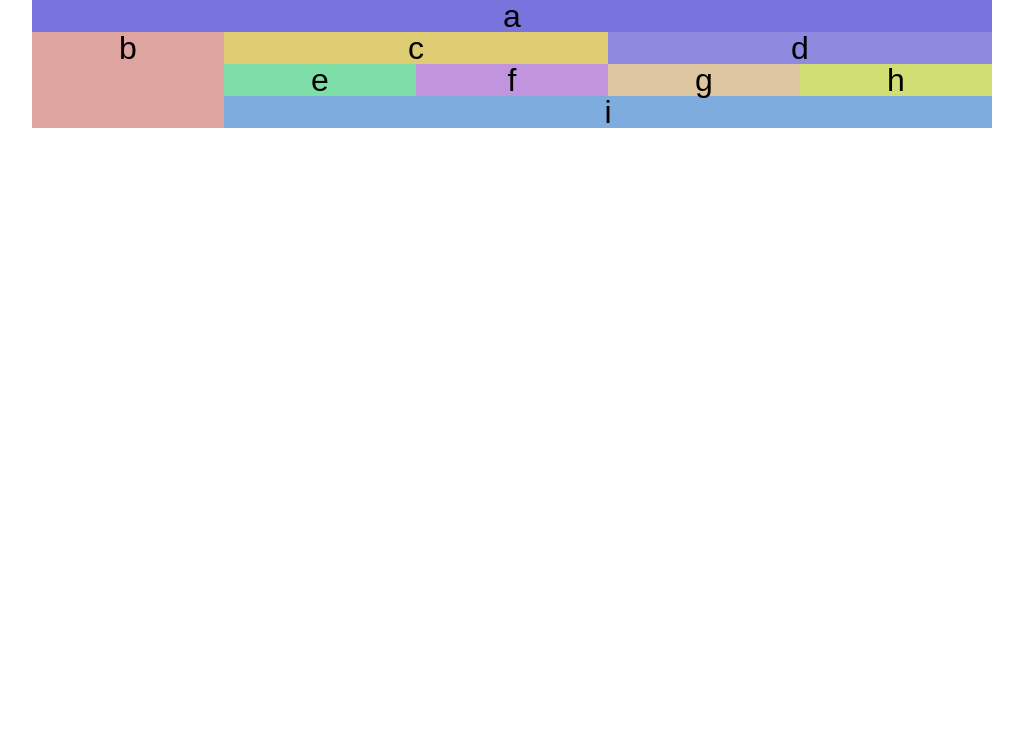
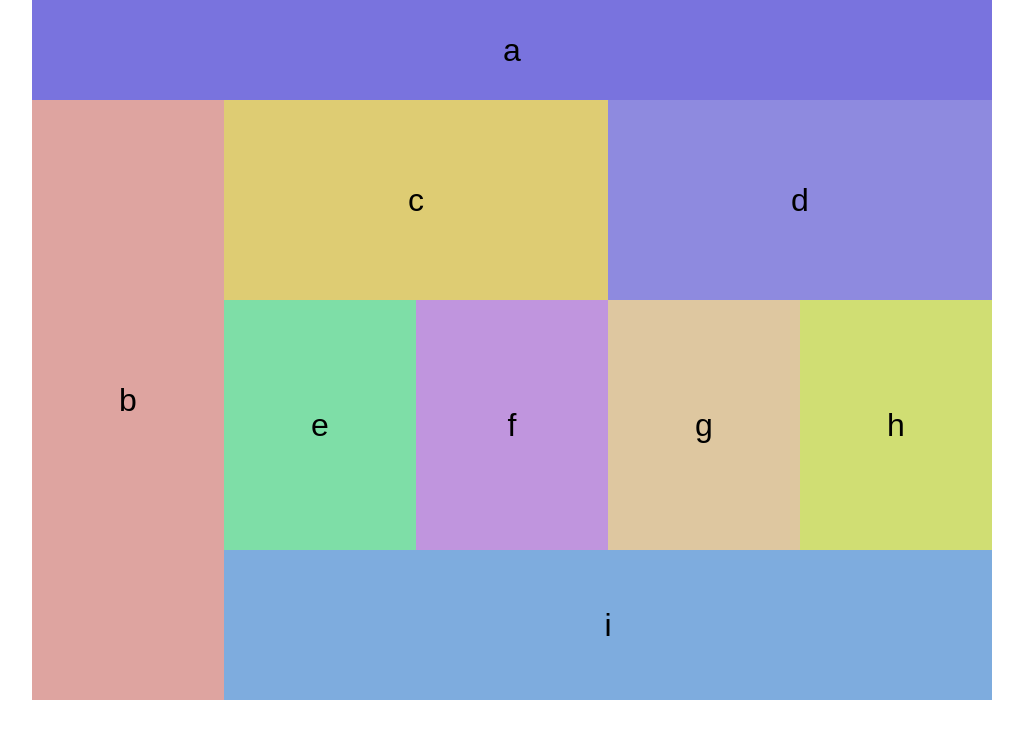
Before and after one commit to mlhaus/lab-01, a plain HTML site: page index.html in a window 1280 px wide. Shown: the whole page, without its empty margins (128-1151 px from the left). Drawn offline with Linux system fonts and the light colour scheme.

Commit message:
Added min and line heights

```diff
--- a/css/layout.css
+++ b/css/layout.css
@@ -25,4 +25,29 @@
     float: left;
   }
 
+  #a {
+    min-height: 100px !important;
+    line-height: 100px !important;
+  }
+
+  #b {
+    min-height: 600px !important;
+    line-height: 600px !important;
+  }
+
+  #c, #d {
+    min-height: 200px !important;
+    line-height: 200px !important;
+  }
+
+  #e, #f, #g, #h {
+    min-height: 250px !important;
+    line-height: 250px !important;
+  }
+
+  #i {
+    min-height: 150px !important;
+    line-height: 150px !important;
+  }
+
 }
--- a/css/theme.css
+++ b/css/theme.css
@@ -4,15 +4,19 @@
 
 #a {
   background-color: #7973DE;
+  min-height: 75px;
+  line-height: 75px;
 }
 
 #b::before {
   content: "b";
 }
 
-/* #b {
-  background-color: orange;
-} */
+#b {
+  /* background-color: orange; */
+  min-height: 150px;
+  line-height: 150px;
+}
 
 #b-i {
   background-color: #DEA4A0;
@@ -32,6 +36,11 @@
 
 #d {
   background-color: #8E8ADF;
+}
+
+#c, #d {
+  min-height: 125px;
+  line-height: 125px;
 }
 
 #e::before {
@@ -66,10 +75,17 @@
   background-color: #D0DE73;
 }
 
+#e, #f, #g, #h {
+  min-height: 250px;
+  line-height: 250px;
+}
+
 #i::before {
   content: "i";
 }
 
 #i {
   background-color: #7EACDE;
+  min-height: 80px;
+  line-height: 80px;
 }
```
